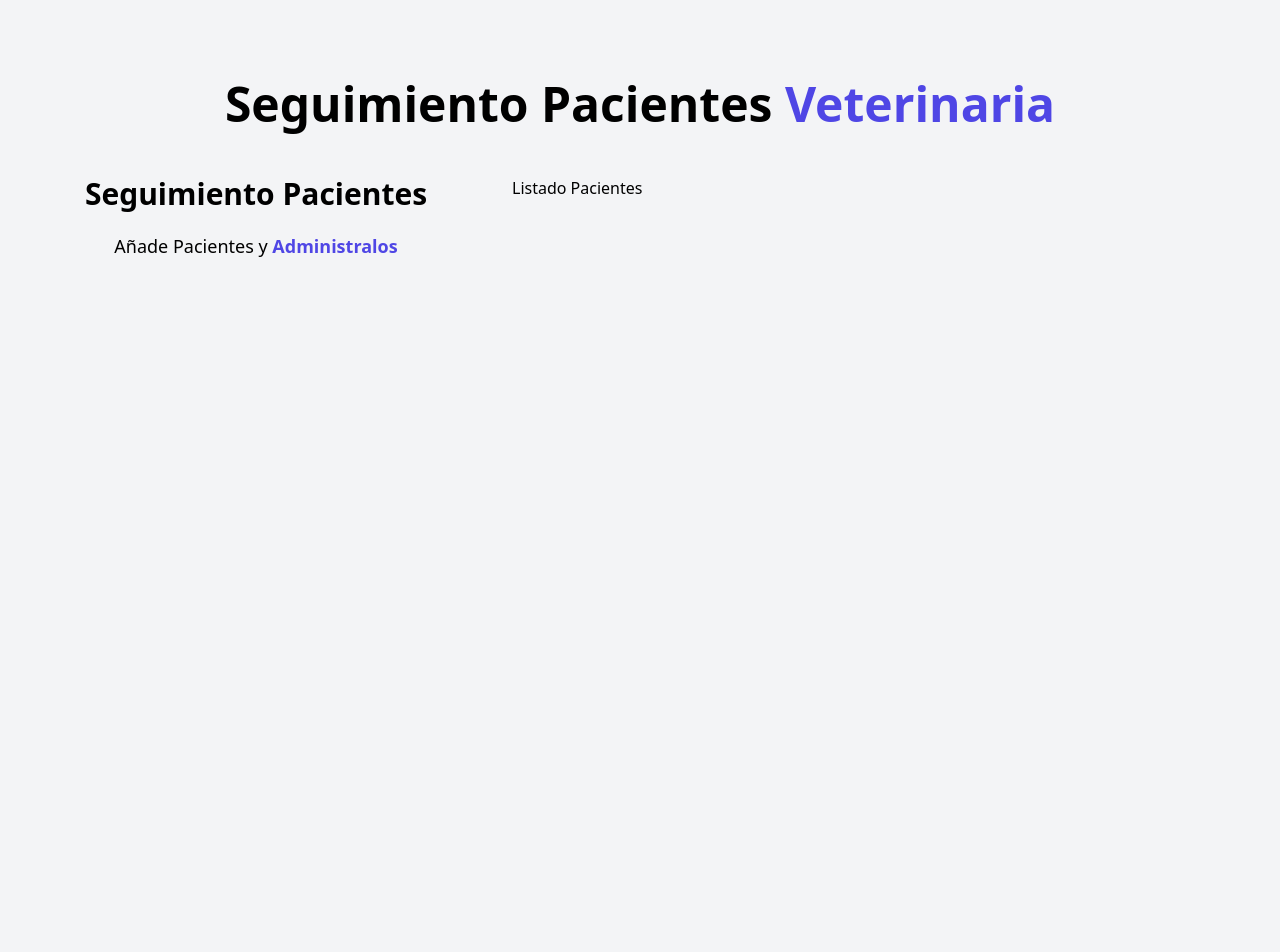
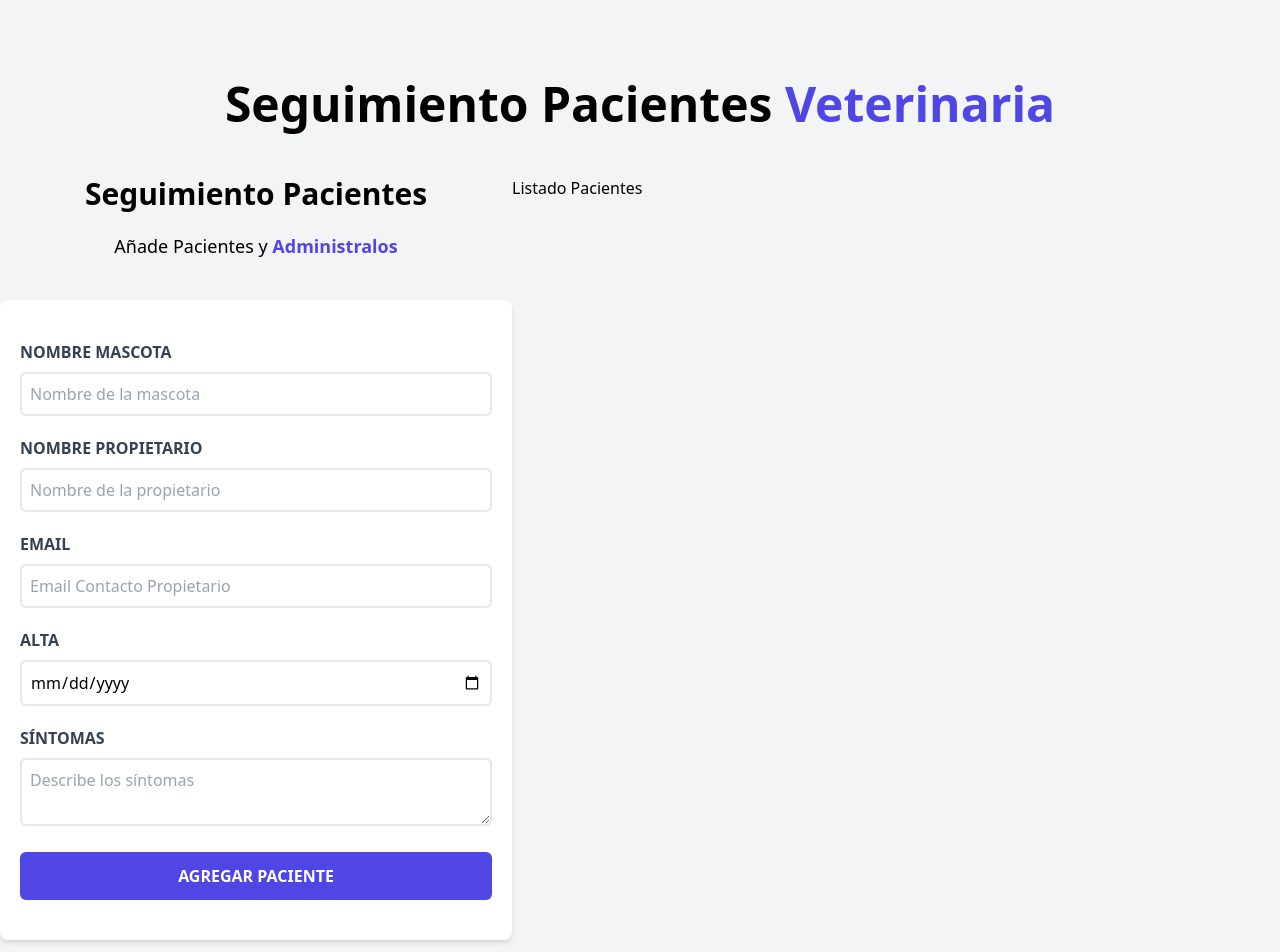
Before and after one commit to epe0413/citas_react_vite, a React (Vite) app: page / in a window 1280 px wide. Shown: the top 952 px of the page. Before the commit the page ends 880 px from the top, so only its background shows below. Built offline with nearby package versions, Linux system fonts and the light colour scheme.

Commit message:
Formulario.jsx: diseño de formulario terminado

```diff
--- a/src/components/Formulario.jsx
+++ b/src/components/Formulario.jsx
@@ -3,10 +3,62 @@
     <div className="md:w-1/2 lg:w-2/5">
         <h2 className="font-black text-3xl text-center">Seguimiento Pacientes</h2>
 
-        <p className="text-lg mt-5 text-center">
+        <p className="text-lg mt-5 text-center mb-10">
             Añade Pacientes y {''}
             <span className="text-indigo-600 font-bold">Administralos</span>
         </p>
+        <form className="bg-white shadow-md rounded-lg py-10 px-5 mb-10">
+          <div className="mb-5">
+            <label htmlFor="mascota" className="block text-gray-700 uppercase font-bold">Nombre Mascota</label>
+            <input
+              id="mascota"
+              type="text"
+              placeholder="Nombre de la mascota"
+              className="border-2 w-full p-2 mt-2 placeholder-gray-400 rounded-md"
+            />
+          </div>
+          <div className="mb-5">
+            <label htmlFor="propietario" className="block text-gray-700 uppercase font-bold">Nombre Propietario</label>
+            <input
+              id="propietario"
+              type="text"
+              placeholder="Nombre de la propietario"
+              className="border-2 w-full p-2 mt-2 placeholder-gray-400 rounded-md"
+            />
+          </div>
+          <div className="mb-5">
+            <label htmlFor="email" className="block text-gray-700 uppercase font-bold">Email</label>
+            <input
+              id="email"
+              type="email"
+              placeholder="Email Contacto Propietario"
+              className="border-2 w-full p-2 mt-2 placeholder-gray-400 rounded-md"
+            />
+          </div>
+          <div className="mb-5">
+            <label htmlFor="alta" className="block text-gray-700 uppercase font-bold">Alta</label>
+            <input
+              id="alta"
+              type="date"
+              placeholder="Email Contacto Propietario"
+              className="border-2 w-full p-2 mt-2 rounded-md"
+            />
+          </div>
+          <div className="mb-5">
+            <label htmlFor="sintomas" className="block text-gray-700 uppercase font-bold">Síntomas</label>
+            <textarea
+              id="sintomas"
+              placeholder="Describe los síntomas"
+              className="border-2 w-full p-2 mt-2 placeholder-gray-400 rounded-md"
+            />
+          </div>
+
+          <input
+            type="submit"
+            className="bg-indigo-600 w-full p-3 text-white uppercase font-bold hover:bg-indigo-700 cursor-pointer transition-all rounded-md"
+            value="Agregar Paciente"
+          />
+        </form>
     </div>
 
   )
```
